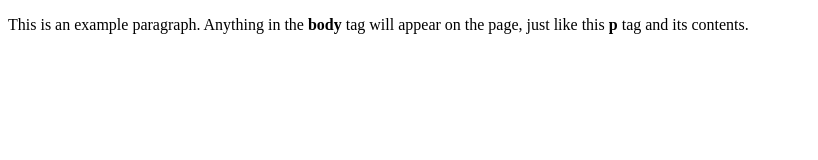
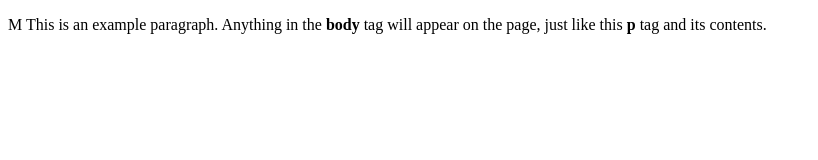
Before and after one commit to murcoutinho/pda, a plain HTML site: page docs/index.html in a window 1280 px wide. Shown: the whole page, without its empty margins (0-818 px from the left). Drawn offline with Linux system fonts and the light colour scheme.

Commit message:
Update index.html

```diff
--- a/docs/index.html
+++ b/docs/index.html
@@ -5,6 +5,6 @@
     <title>This is the title of the webpage!</title>
   </head>
   <body>
-    <p>This is an example paragraph. Anything in the <strong>body</strong> tag will appear on the page, just like this <strong>p</strong> tag and its contents.</p>
+    <p>M This is an example paragraph. Anything in the <strong>body</strong> tag will appear on the page, just like this <strong>p</strong> tag and its contents.</p>
   </body>
 </html>
```
